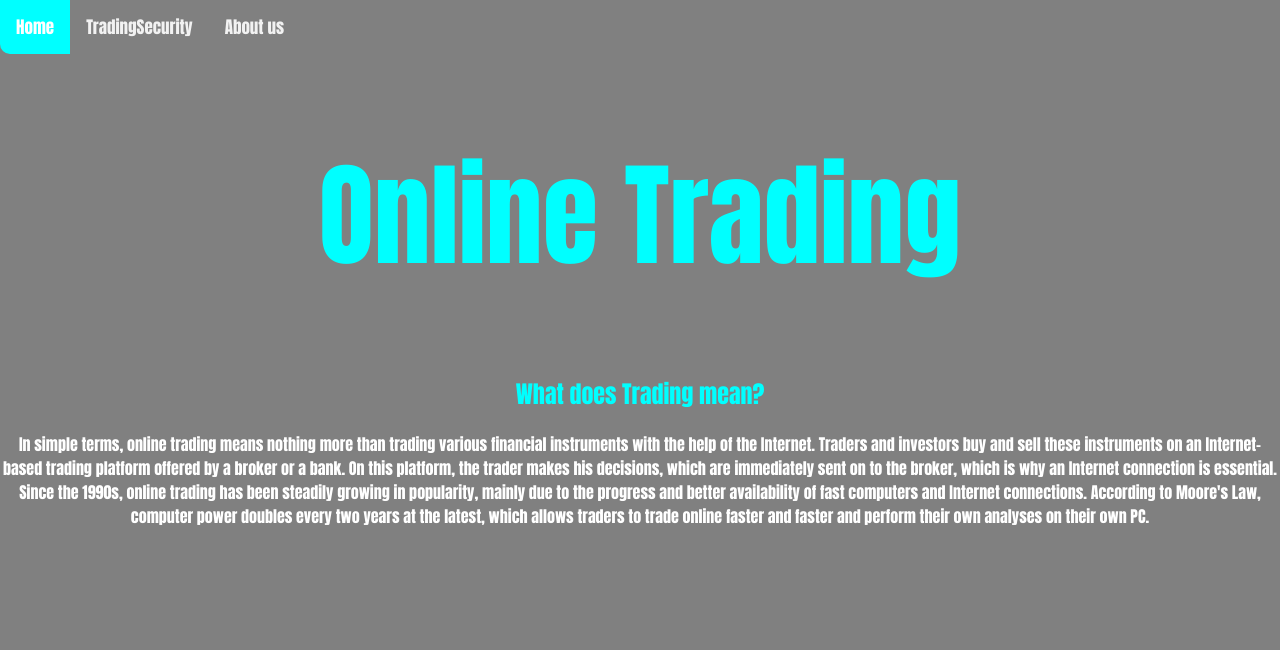
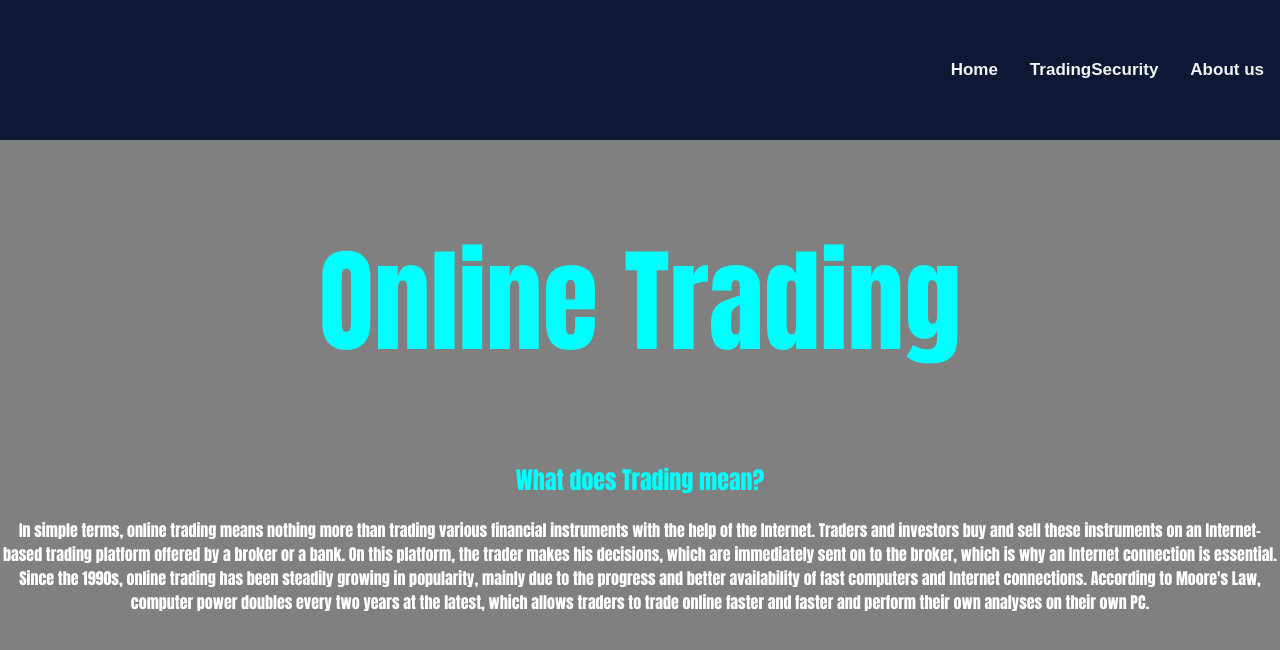
Before and after one commit to AdemiZinedin/OnlineTrading, a plain HTML site: page OnlineTrading.html in a window 1280 px wide. Drawn offline with Linux system fonts and the light colour scheme.

Commit message:
html and css changes

```diff
--- a/OnlineTrading.html
+++ b/OnlineTrading.html
@@ -5,13 +5,13 @@
     <meta charset="UTF-8">
     <meta http-equiv="X-UA-Compatible" content="IE=edge">
     <meta name="viewport" content="width=device-width, initial-scale=1.0">
-    <title>Document</title>
+    <title>OnlineTrading</title>
 </head>
 <body>
     <div class="topnav">
+        <a href="./AboutUs.html">About us</a>
+        <a href="./Security.html">TradingSecurity</a>
         <a class="active" href="./OnlineTrading.html">Home</a>
-        <a href="./Security.html">TradingSecurity</a>
-        <a href="./AboutUs.html">About us</a>
     </div>
 
     <h1>Online Trading</h1>
--- a/style.css
+++ b/style.css
@@ -22,26 +22,26 @@ h2{
 }
  .topnav {
     overflow: hidden;
-    background-color: grey;
-    border-end-start-radius: 10px;
-}
+    background-color: rgb(14, 23, 52);
+   }
 
   .topnav a {
-    float: left;
+    float:right;
     color: #f2f2f2;
     text-align: center;
-    padding: 14px 16px;
+    padding: 60px 16px;
     text-decoration: none;
     font-size: 17px;
-    font-family: Impact, fantasy;
+    font-family: sans-serif;
+    font-weight: 800;
   }
 
   .topnav a:hover {
-    background-color:aqua;
+
     color: rgb(255, 255, 255);
+    border-top: 100px;
   }
 
   .topnav a.active {
-    background-color: aqua;
-    color: white;
+
   }
```
Also changed, not shown: AboutUs.html (+2 -2 lines), Security.html (+2 -2 lines).
